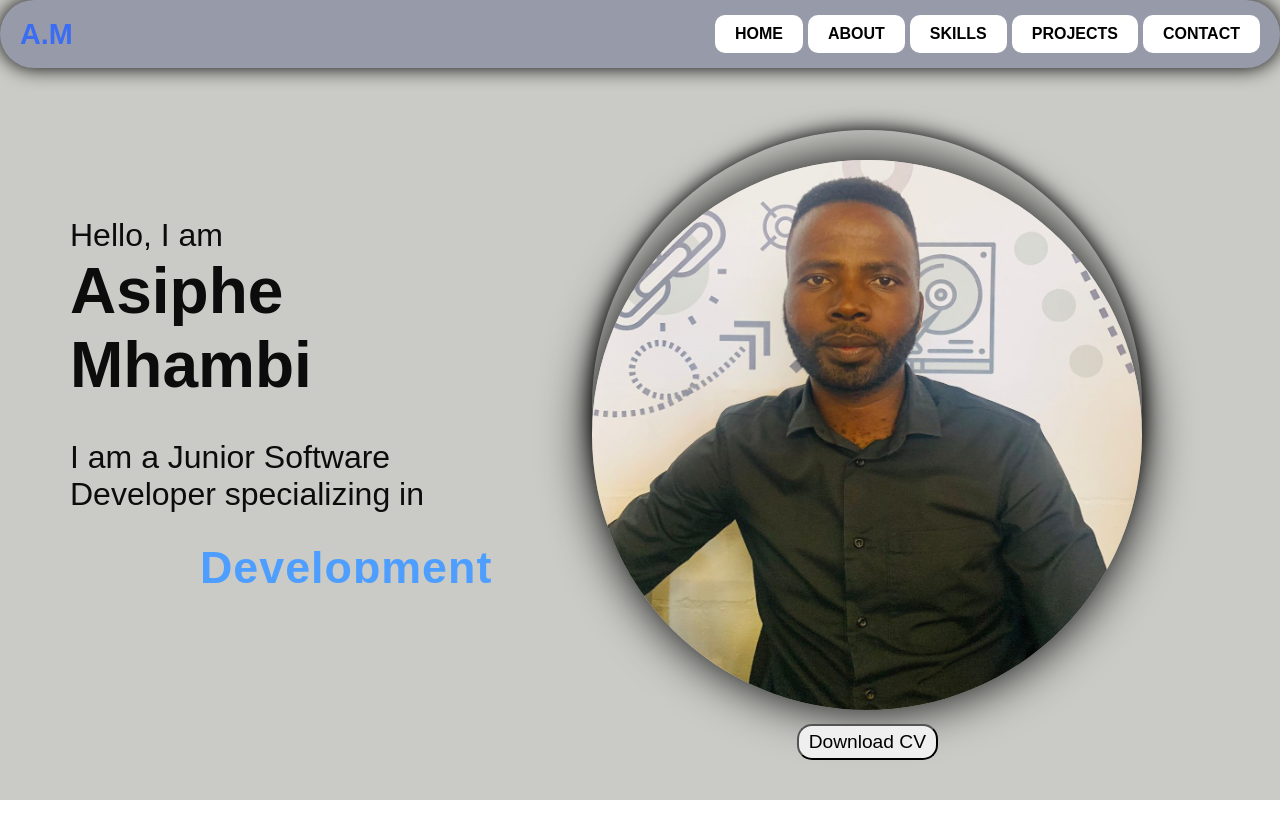
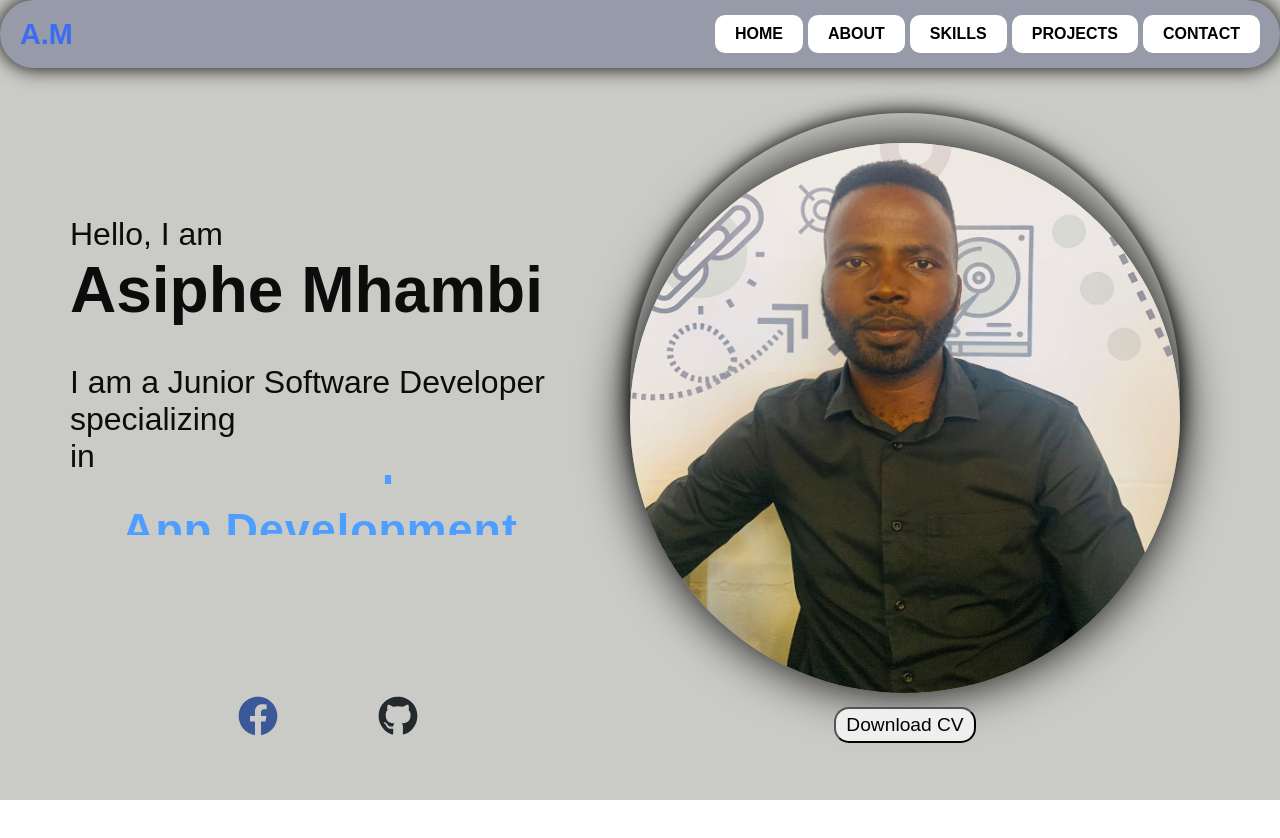
Before and after one commit to AsipheMhambi/My-Portfolio-Website, a React (Create React App) app: page / in a window 1280 px wide. Shown: the top 838 px of the page. Built offline with nearby package versions, Linux system fonts and the light colour scheme.

Commit message:
placing media icons

```diff
--- a/package.json
+++ b/package.json
@@ -9,6 +9,7 @@
     "@testing-library/user-event": "^13.5.0",
     "react": "^18.2.0",
     "react-dom": "^18.2.0",
+    "react-icons": "^5.0.1",
     "react-scripts": "5.0.1",
     "web-vitals": "^2.1.4"
   },
--- a/src/App.css
+++ b/src/App.css
@@ -5,77 +5,6 @@
   box-sizing: border-box;
   font-family: 'Poppins', sans-serif;
   scroll-behavior: smooth;
-}
-
-/* Main Section Styles */
-.main {
-  position: relative;
-  width: 100%;
-  min-height: 100vh;
-  display: flex;
-  align-items: center;
-  overflow: hidden;
-  justify-content: space-between;
-  align-items: center;
-  background-color: #CACAC6;
-}
-
-.main .content {
-  max-width: 800px;
-  text-align: center;
-  margin-right: 20px;
-}
-
-.main .content h2 {
-  color: #0c0c0c;
-  font-size: 2em;
-  font-weight: 500;
-  text-align: left;
-  margin-left: 70px;
-}
-
-.main .content h2 span {
-  font-size: 2em;
-  font-weight: 750;
-
-}
-
-.animated-text{
-  position: relative;
-  height: 70px;
-  overflow: hidden;
-  text-align: center;
-  margin-left: 200px;
-}
-
-.animated-text h3{
-  color: #4e9eff;
-  font-size: 2.8em;
-  font-weight: 700;
-  line-height: 70px;
-  letter-spacing: 1px;
-}
-
-.animated-text h3:nth-child(1){
-  animation: text-move 10s infinite;
-}
-
-@keyframes text-move{
-  0%{
-    margin-top: 0;
-  }
-  25%{
-    margin-top: -70px;
-  }
-  50%{
-    margin-top: -140px;
-  }
-  75%{
-    margin-top: -70px;
-  }
-  100%{
-    margin-top: 0;
-  }
 }
 
 /* Header Styling */
@@ -132,6 +61,79 @@ header.sticky .navigation a:hover {
   color: #000;
 }
 
+/* Main Section Styles */
+.main {
+  position: relative;
+  width: 100%;
+  min-height: 100vh;
+  display: flex;
+  align-items: center;
+  overflow: hidden;
+  justify-content: space-between;
+  align-items: center;
+  background-color: #CACAC6;
+  padding-bottom: 50px;
+}
+
+.main .content {
+  max-width: 800px;
+  margin-right: 20px;
+  margin-bottom: 20px;
+
+}
+
+.main .content h2 {
+  color: #0c0c0c;
+  font-size: 2em;
+  font-weight: 500;
+  text-align: left;
+  margin-left: 70px;
+}
+
+.main .content h2 span {
+  font-size: 2em;
+  font-weight: 750;
+
+}
+
+.animated-text{
+  height: 60px;
+  overflow: hidden;
+  text-align: center;
+  margin-left: 10px;
+}
+
+.animated-text h3{
+  color: #4e9eff;
+  font-size: 2.8em;
+  font-weight: 700;
+  line-height: 70px;
+  letter-spacing: 1px;
+}
+
+.animated-text h3:nth-child(1){
+  animation: text-move 10s infinite;
+}
+
+@keyframes text-move{
+  0%{
+    margin-top: 0;
+  }
+  25%{
+    margin-top: -70px;
+  }
+  50%{
+    margin-top: -140px;
+  }
+  75%{
+    margin-top: -70px;
+  }
+  100%{
+    margin-top: 0;
+  }
+}
+
+
 /* Body Styling */
 body {
   min-height: 110vh;
@@ -148,10 +150,10 @@ body {
 
 .main .content {
   flex: 1 ;
-  flex-direction: row;
+  flex-direction: column;
   justify-content: space-between;
   align-items: center;
-  margin-right: 100px;
+  margin: 0 auto;
 }
 
 .text-content {
@@ -161,7 +163,7 @@ body {
 
 .abtImageContainer {
   text-align: center;
-  margin-right: 150px;
+  margin-right: 100px;
 }
 
 .abtImage {
@@ -169,10 +171,10 @@ body {
   height: 550px;
   width: 550px;
   margin-top: 30px;
-  border-radius: 50%; /* Make the image circular */
-  border: 1px transparent ; /* Add a white border */
-  box-shadow: 0px 0px 20px rgba(0, 0, 0, 2); /* Add a shadow effect */
-  margin-bottom: 20px;
+  border-radius: 50%;
+  border: 1px transparent ;
+  box-shadow: 0px 0px 20px rgba(0, 0, 0, 2);
+  margin-bottom: 5px;
 }
 
 .abtImage img {
@@ -181,26 +183,22 @@ body {
   height: 550px;
   width: 550px;
   margin-top: 30px;
-  border-radius: 50%; /* Make the image circular */
-  border: 1px transparent; /* Add a white border */
-  box-shadow: 0px 0px 50px rgba(0, 0, 0, 4); /* Add a shadow effect */
-  margin-bottom: 20px;
+  border-radius: 50%;
+  border: 1px transparent;
+  box-shadow: 0px 0px 50px rgba(0, 0, 0, 4);
+  margin-bottom: 10px;
 }
 
 /* Button Styles */
 .btn:hover {
   background: #235bf6;
 }
+
 .btn {
-  margin-top: -10px;
-
   padding: 5px 10px;
   font-size: 1.2em;
   border-radius: 15px;
-
 }
-
-
 
 @media screen and (max-width: 768px) {
   .content {
@@ -212,3 +210,16 @@ body {
     margin-bottom: 20px;
   }
 }
+
+.media-icons {
+  position: absolute;
+  bottom: 60px;
+  left: 30%;
+  gap: 150px;
+  transform: translateX(-70%);
+}
+
+.media-icons .facebook, .github {
+  display: inline-block;
+  margin: 0 50px;
+}
--- a/src/components/MainSection.js
+++ b/src/components/MainSection.js
@@ -1,6 +1,8 @@
 // src/Main.js
 import React from 'react';
 import image from '../images/abt.jpg';
+import { FaGithub } from "react-icons/fa";
+import { FaFacebook } from "react-icons/fa";
 
 const MainSection = () => {
   return (
@@ -12,22 +14,21 @@ const MainSection = () => {
           <span>Asiphe Mhambi</span>
           <br />
           <br />
-          I am a Junior Software Developer specializing in
+          I am a Junior Software Developer specializing <br />in
         </h2>
         <div className="animated-text">
           <h3>Web Design</h3>
           <h3>Web Development</h3>
           <h3>App Development</h3>
         </div>
-        <div className="media-icons">
-        <a href="https://www.facebook.com/profile.php?id=100092504071844">
-
-          </a>
-          <a href="https://github.com/AsipheMhambi?tab=repositories">
-
-          </a>
+      </div>
+      <div className="media-icons">
+          <div className='facebook'>
+          <a href="https://www.facebook.com/profile.php?id=100092504071844"><FaFacebook style={{ color: '#3b5998', fontSize: '40px' }}/></a>
+          </div>
+          <div className='github'><a href="https://github.com/AsipheMhambi?tab=repositories"><FaGithub style={{ color: '#24292e', fontSize: '40px' }} /></a>
+          </div>
         </div>
-      </div>
       <div className='abtImageContainer'>
       <div className="abtImage">
         <img src={image} alt="Asiphe Mhambi" />
```
Also changed, not shown: 1 other file (tests, documents, lock files or other folders).
